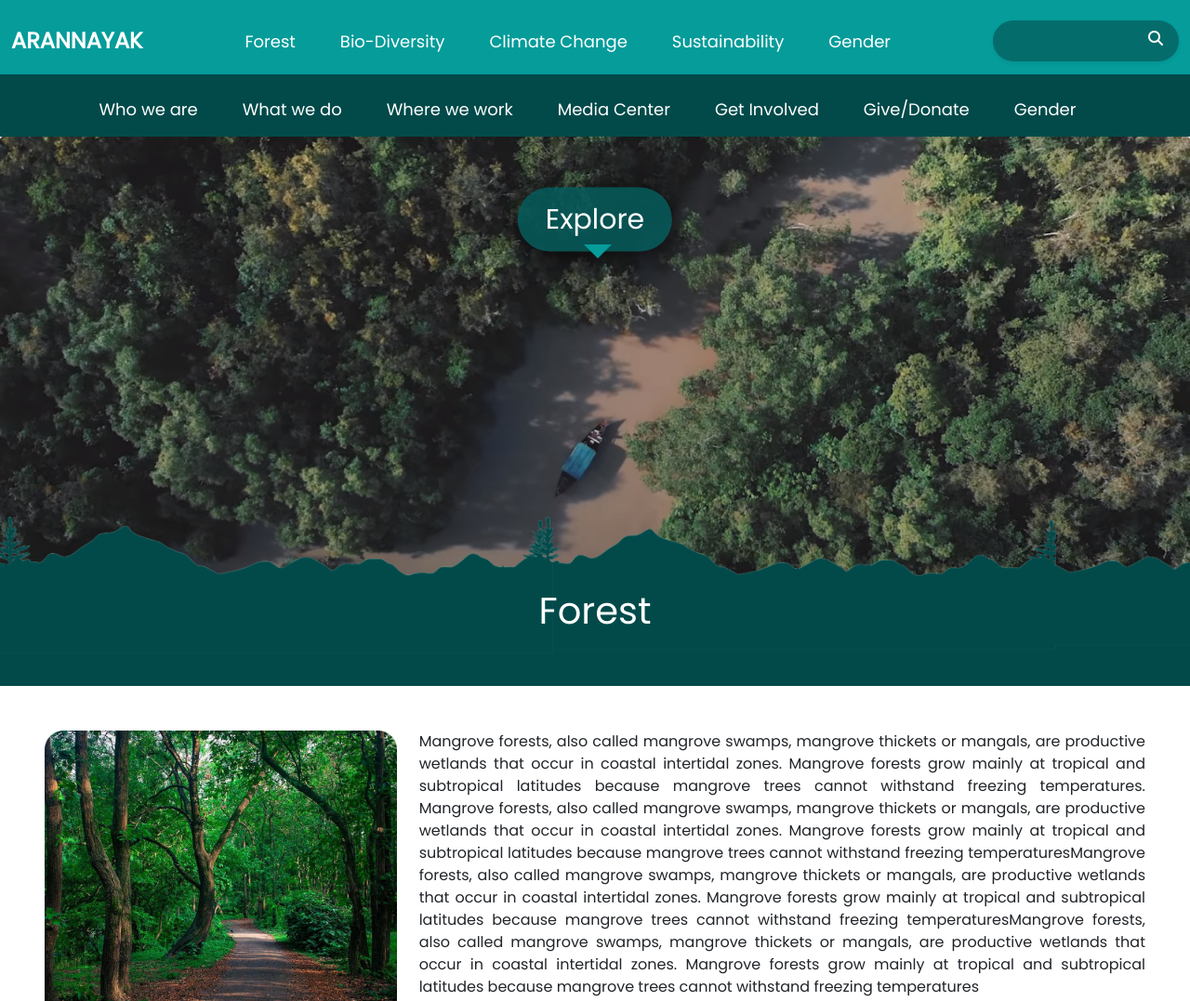
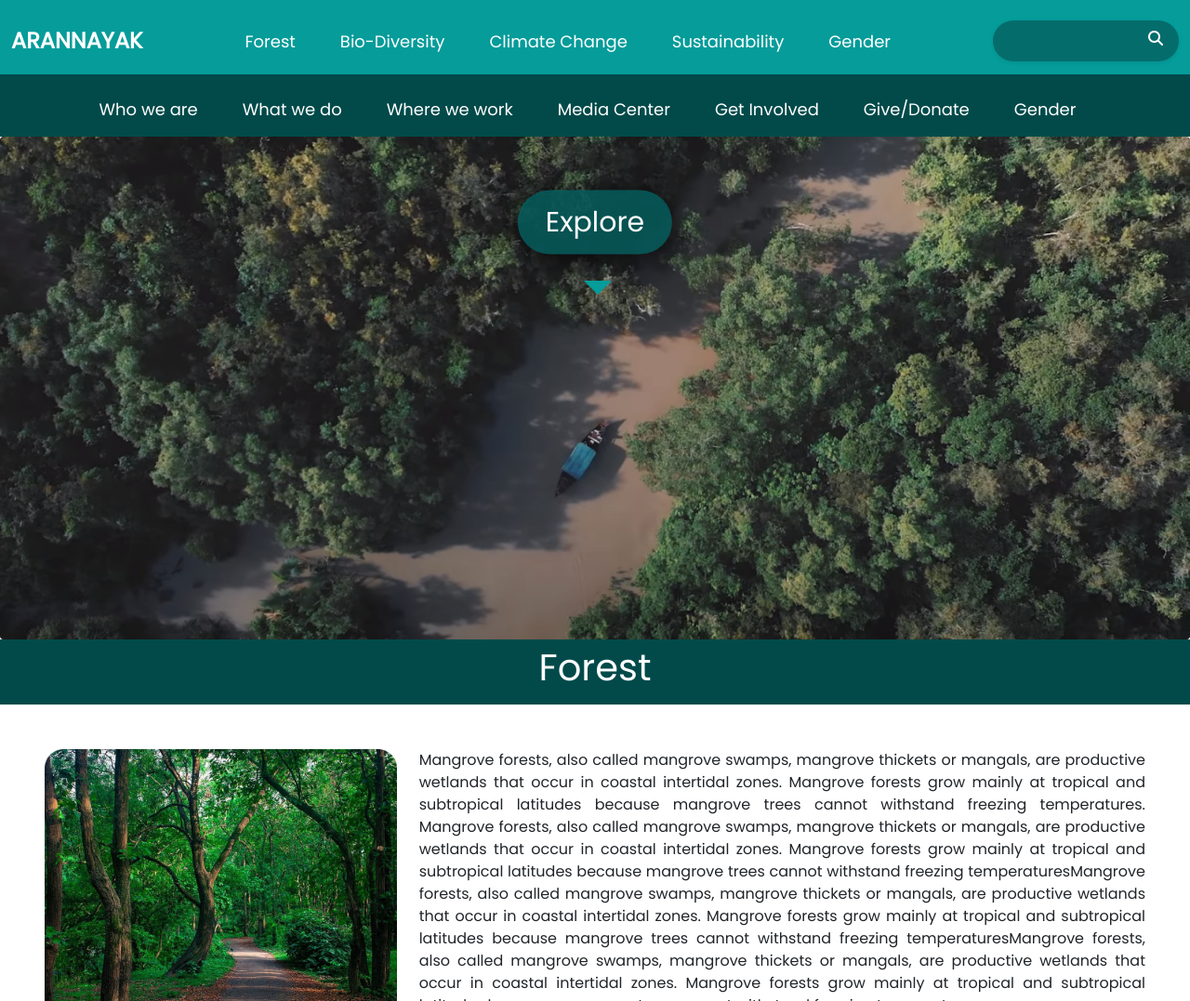
Before and after one commit to sumaiyaa-t/arannayak, a plain HTML site: page landing_page/landing_page.html in a window 1280 px wide. Shown: the top 1077 px of the page at 93% size. Drawn offline with nearby package versions, Linux system fonts and the light colour scheme.

Commit message:
new updates

```diff
--- a/landing_page/css/landing_page.css
+++ b/landing_page/css/landing_page.css
@@ -112,7 +112,7 @@ form .search-text {
   margin-left: 50%;
   margin-right: 50%;
   position: absolute;
-  top: 20%;
+  top: 155px;
   transform: translate(-50%, -50%);
   -ms-transform: translate(-50%, -50%);
   color: white;
@@ -125,7 +125,7 @@ form .search-text {
 .scroll-down-btn span {
   position: absolute;
   display: block;
-  top: 10;
+  /* top: 0; */
   left: 50%;
   margin-left: -12px;
   border-right: 15px solid transparent;
@@ -136,19 +136,21 @@ form .search-text {
   box-sizing: border-box;
 }
 
-.forest-img {
+/* .forest-img {
   position: absolute;
   display: block;
   top: 50%;
-}
+} */
+
+/* -------------------------- changes by Tahmid ---------------------- */
 
 .forest-text-style {
-  position: absolute;
+  /* position: absolute;
   left: 0;
-  right: 0;
+  right: 0; */
   margin-left: auto;
   margin-right: auto;
-  top: 50%;
+  /* top: 80%; */
   font-weight: 500;
   font-size: 40px;
   text-align: center;
@@ -158,8 +160,10 @@ form .search-text {
 /* Forest Div */
 .forest-div {
   background-color: #024a4a;
-  height: 50px;
+  height: 70px;
 }
+
+/* -------------------------- changes by Tahmid ---------------------- */
 
 /*=============== All sections ===============*/
 
@@ -318,3 +322,13 @@ form .search-text {
     height: 300px;
   }
 }
+
+/* ---------------------------------------- media screen for 1366 x 768 desktop screens ---------------------------------------- */
+
+@media only screen and (device-width: 1366px) and (device-height: 768px) {
+  .scroll-down-btn {
+    top: 125px;
+  }
+}
+
+/* --------------------------------------------------------------------------- end - media screen for 1366 x 768 desktop screens */
--- a/landing_page/landing_page.html
+++ b/landing_page/landing_page.html
@@ -202,14 +202,16 @@
           <a href="#section02"><span></span></a>
         </div>
 
+        <!-- -------------------------- changes -------------------------------- -->
+
         <div class="forest-div">
-          <div class="forest-img">
-            <img src="./images/forest.png" />
-            <div class="forest-text-style">
-              <p class="forest-text">Forest</p>
-            </div>
+          <!-- <img src="./images/forest.png" /> -->
+          <div class="forest-text-style">
+            <p class="forest-text">Forest</p>
           </div>
         </div>
+
+        <!-- -------------------------- changes -------------------------------- -->
       </div>
     </section>
 
```
